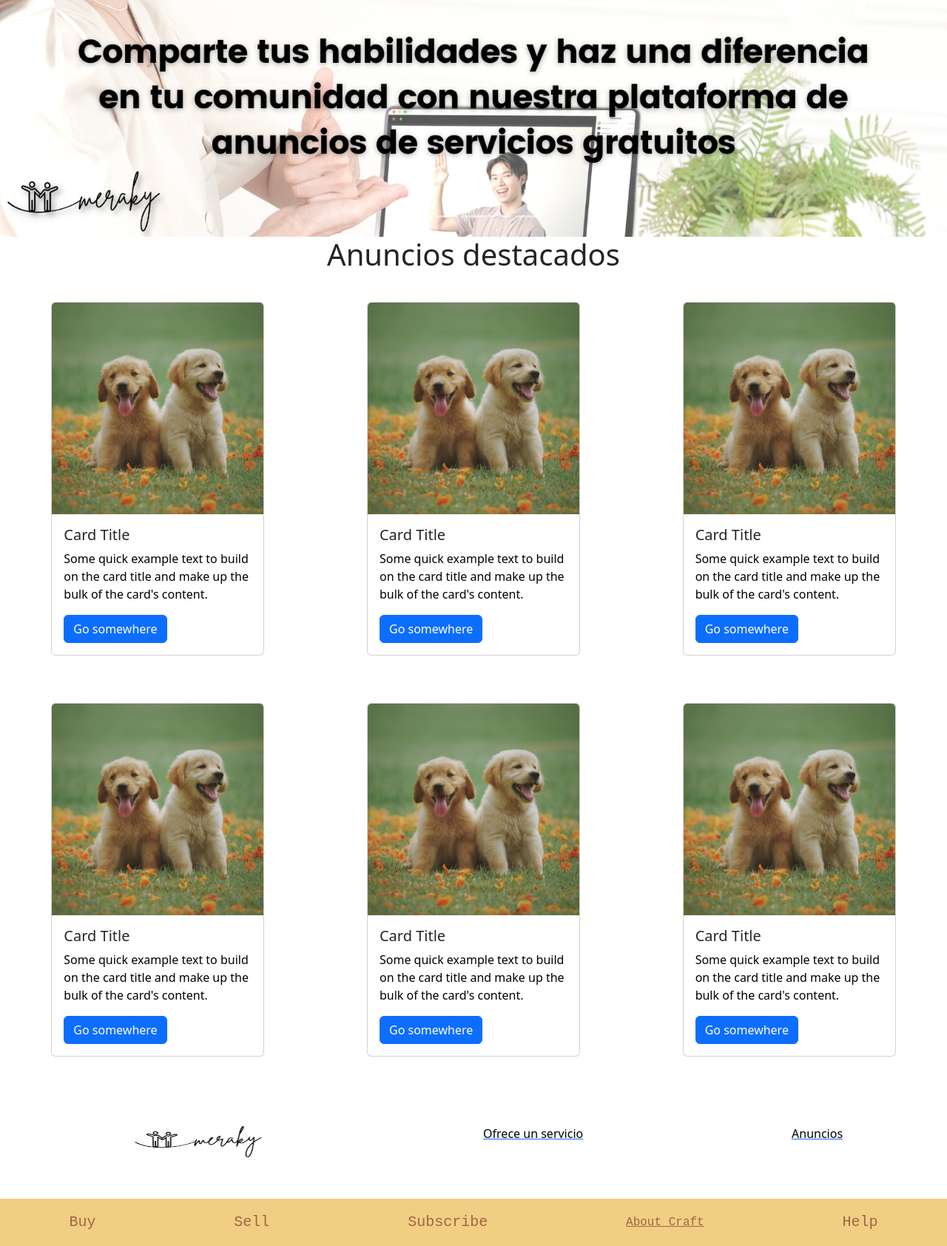
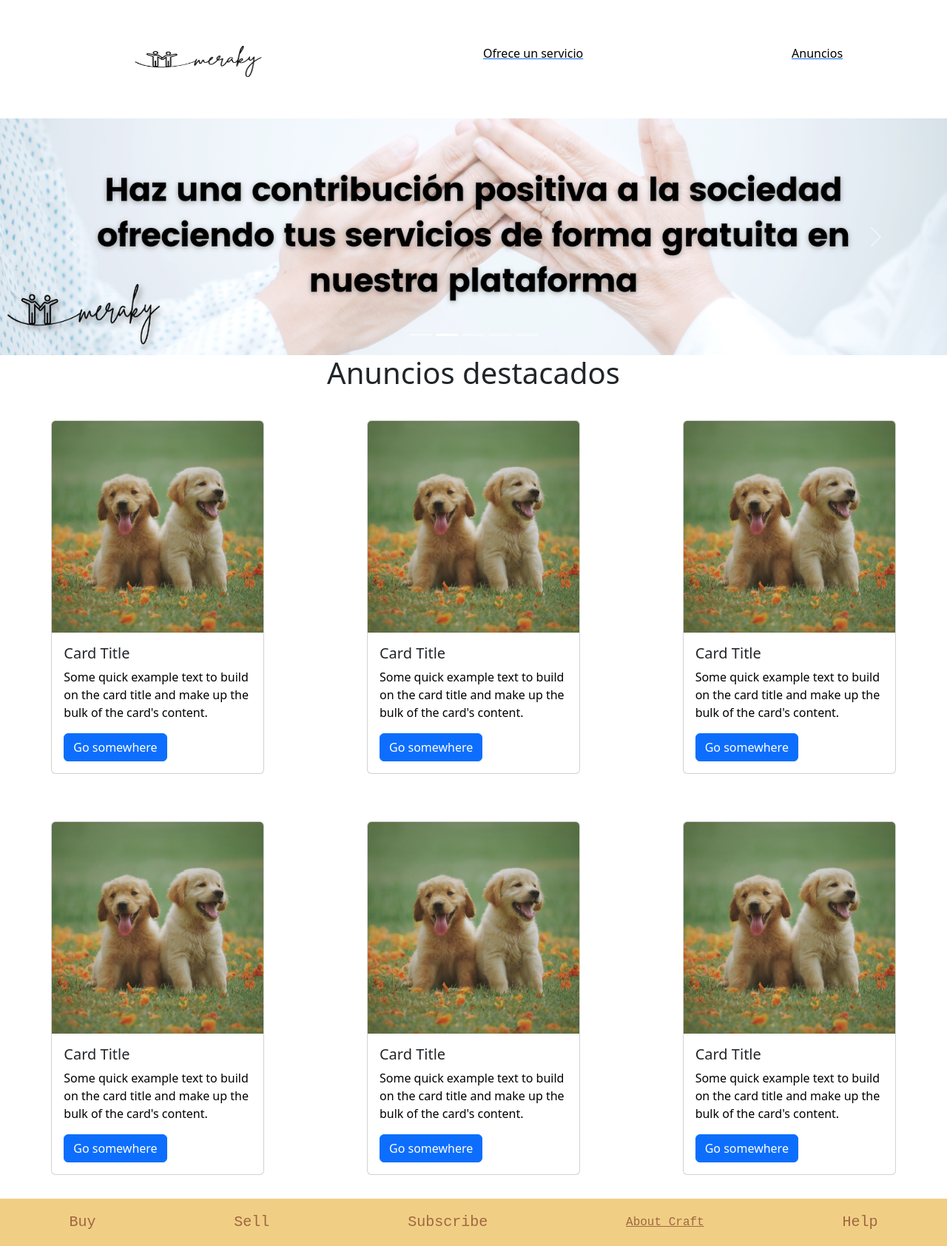
Before and after one commit to Meraky-Hackaton-F5/Meraky-Market, a React (Vite) app: page / in a window 1280 px wide. Shown: the whole page at 74% size. Built offline with nearby package versions, Linux system fonts and the light colour scheme.

Commit message:
Modify position of navbar

```diff
--- a/src/layout/LayoutPublic.jsx
+++ b/src/layout/LayoutPublic.jsx
@@ -16,6 +16,7 @@ const LayoutPublic = () => {
 
     return (
         <>
+        <Navbar/>
         <Slide/>
         <h1 className="title">Anuncios destacados</h1>
             <div className="anuncios">
@@ -24,7 +25,6 @@ const LayoutPublic = () => {
             <div className="anuncios">
                 <Cards/> <Cards/> <Cards/>
             </div>
-            <Navbar />
 
 
            <main className="container">
```
